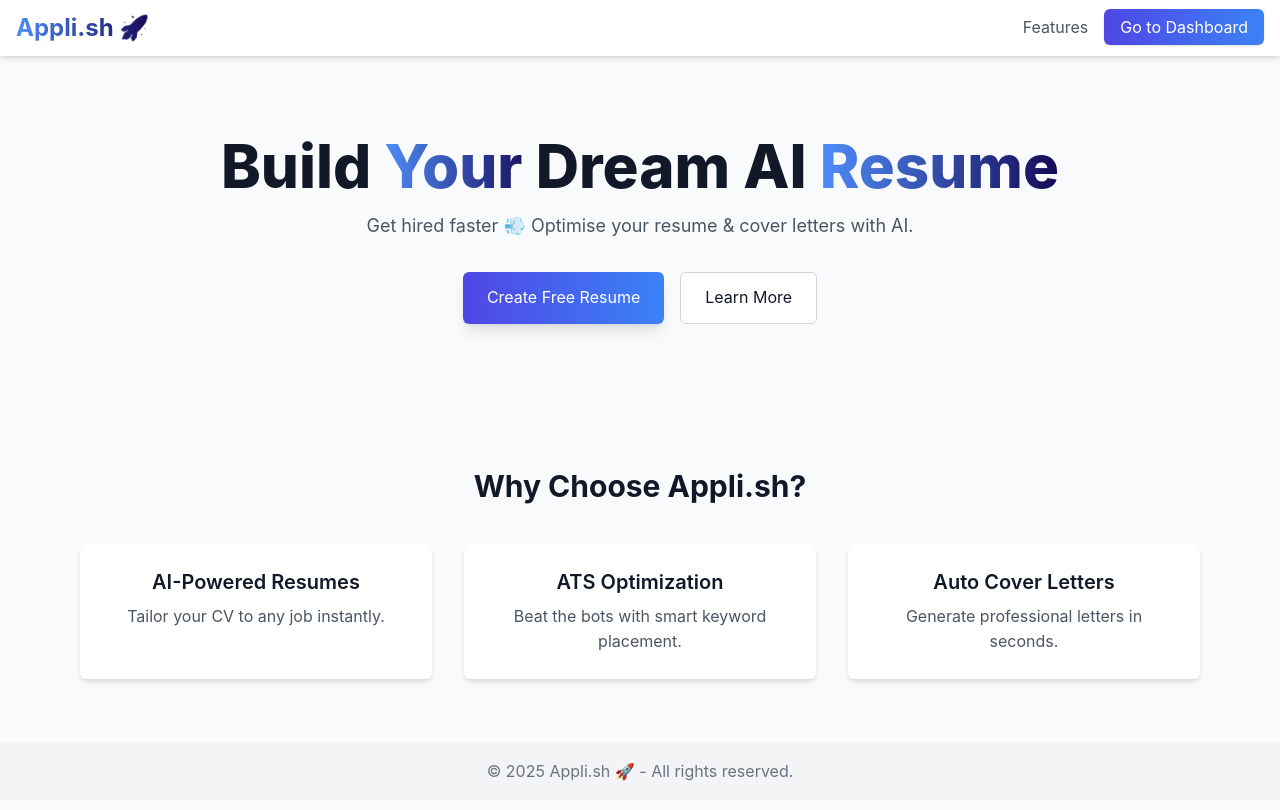
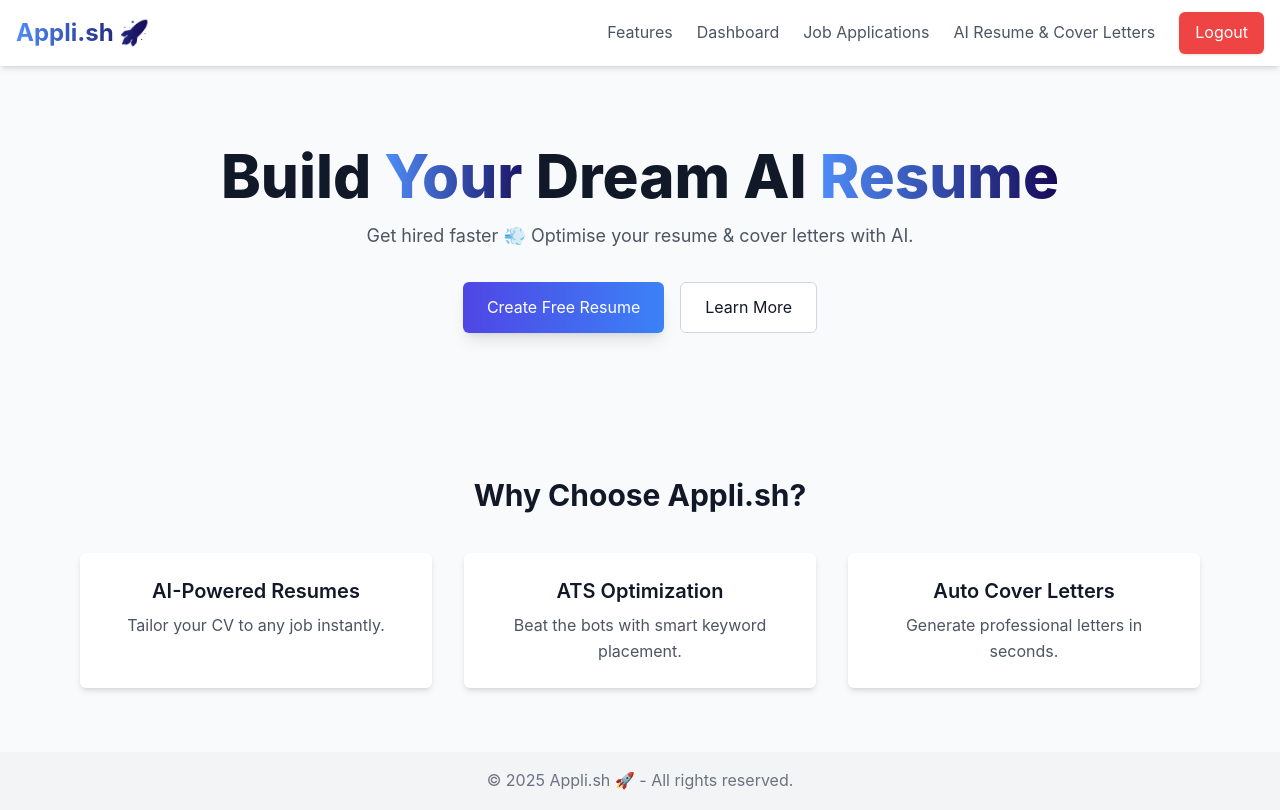
Before and after one commit to tomlhennessy/job-tracker, a Next.js app: page / in a window 1280 px wide. Built offline with nearby package versions, Linux system fonts and the light colour scheme; no server answers; sample sign-in values are in the browser's storage.

Commit message:
docker local and production environments

```diff
--- a/src/components/Navbar.tsx
+++ b/src/components/Navbar.tsx
@@ -1,13 +1,47 @@
 import Link from "next/link";
+import { useSession, signOut, signIn } from "next-auth/react";
 
 export default function Navbar() {
+  const { data: session } = useSession(); // Check if user is logged in
+
   return (
     <nav className="bg-white shadow-md sticky top-0 z-50">
       <div className="max-w-7xl mx-auto px-4 py-3 flex justify-between items-center">
-        <Link href="/" className="text-2xl font-bold gradient-text">Appli.sh 🚀</Link>
-        <div className="space-x-4">
-          <Link href="#features" className="text-gray-600 hover:text-blue-500">Features</Link>
-          <Link href="/dashboard" className="px-4 py-2 bg-gradient text-white rounded-md shadow hover:opacity-90 transition">Go to Dashboard</Link>
+        <Link href="/" className="text-2xl font-bold gradient-text">
+          Appli.sh 🚀
+        </Link>
+
+        <div className="space-x-6">
+          <Link href="/#features" className="text-gray-600 hover:text-blue-500">
+            Features
+          </Link>
+
+          {session ? (
+            <>
+              <Link href="/dashboard" className="text-gray-600 hover:text-blue-500">
+                Dashboard
+              </Link>
+              <Link href="/dashboard#jobs" className="text-gray-600 hover:text-blue-500">
+                Job Applications
+              </Link>
+              <Link href="/dashboard#resume" className="text-gray-600 hover:text-blue-500">
+                AI Resume & Cover Letters
+              </Link>
+              <button
+                onClick={() => signOut()}
+                className="px-4 py-2 bg-red-500 text-white rounded-md shadow hover:bg-red-600 transition"
+              >
+                Logout
+              </button>
+            </>
+          ) : (
+            <button
+              onClick={() => signIn()}
+              className="px-4 py-2 bg-blue-500 text-white rounded-md shadow hover:bg-blue-600 transition"
+            >
+              Login
+            </button>
+          )}
         </div>
       </div>
     </nav>
```
Also changed, not shown: docker-compose.yml (+20 -4 lines), tailwind.config.ts (line endings or trailing spaces), 2 other files (tests, documents, lock files or other folders).
